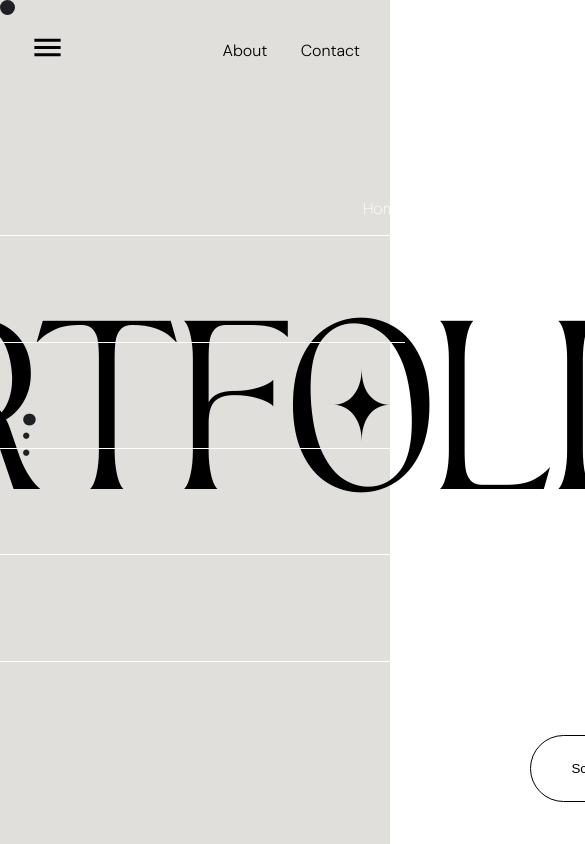
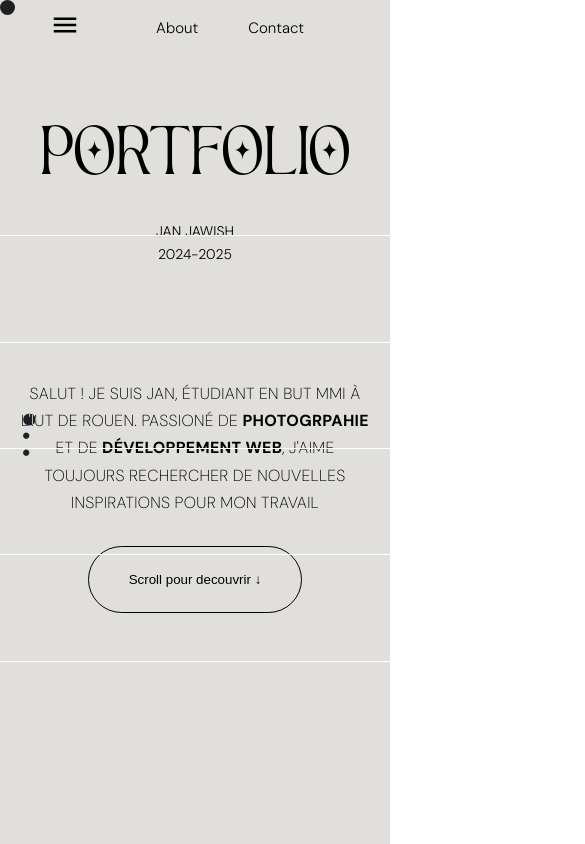
Before and after one commit to drox100t/portfolio, a plain HTML site: page index.html in a window 390 px wide. Shown: the top 844 px of the page, 585 px wide, since content can reach past the window. Drawn offline with Linux system fonts and the light colour scheme.

Commit message:
Mise à jour du portfolio : corrections responsive

```diff
--- a/CSS/style.css
+++ b/CSS/style.css
@@ -218,7 +218,9 @@ header.scroll{
 #titre{
     height: 250px;
     margin-top: 300px;
-    width: 1100px;
+    max-width: 90%;
+width: 100%;
+
 }
 
 #titre h1, #titre p{
@@ -251,7 +253,9 @@ header.scroll{
     display: flex;
     align-items: center;
     justify-content: space-between;
-    width: 1100px;
+    max-width: 90%;
+width: 100%;
+
 }
 
 #presentation aside #div-btn-explore button{
@@ -618,3 +622,148 @@ input{
   color: #333;
   letter-spacing: 1px;
 }
+@media screen and (max-width: 768px) {
+  /* HEADER FIXÉ EN HAUT */
+  header {
+    position: fixed;
+    top: 0;
+    left: 0;
+    width: 100%;
+    padding: 10px 20px;
+    display: flex;
+    justify-content: space-between;
+    align-items: center;
+    background-color: inherit;
+    z-index: 9999;
+  }
+
+  /* BOUTON MENU ≡ */
+  #div-btn-menu {
+    flex-shrink: 0;
+  }
+
+  #btn-menu {
+    width: 30px;
+    height: 30px;
+  }
+
+  /* ABOUT & CONTACT + MENU EN LIGNE ET CENTRÉS */
+  #divNavLinks {
+    display: flex;
+    flex-direction: row;
+    gap: 20px;
+    justify-content: center;
+    flex: 1;
+  }
+
+  .navlinks {
+    font-size: 15px;
+    color: black;
+    font-weight: 400;
+  }
+
+  .navlinks:hover {
+    text-decoration: underline;
+  }
+
+  /* TITRE + NOM + DATE CENTRÉS */
+  #titre {
+    width: 100%;
+    padding: 0 20px;
+    margin-top: 120px;
+    display: flex;
+    flex-direction: column;
+    align-items: center;
+    text-align: center;
+    gap: 15px;
+  }
+
+  #titre h1 {
+    font-size: clamp(50px, 10vw, 100px);
+    margin: 0;
+  }
+
+#prenomdate {
+  display: flex;
+  flex-direction: column;
+  gap: 5px;
+  text-align: center;
+  font-size: 14px;
+  margin-top: 15px; /* ✅ Ajoute cette marge pour aérer */
+}
+
+
+  /* SECTION PRÉSENTATION */
+  #presentation h1 {
+    font-size: 60px;
+  }
+
+ #presentation aside {
+  margin-top: 10px; /* encore plus haut */
+  padding: 0 20px;
+  width: 100%;
+  display: flex;
+  flex-direction: column;
+  align-items: center;
+  text-align: center;
+  gap: 30px;
+}
+
+#texte-presentation p {
+  margin: 0;
+  line-height: 1.7;
+  letter-spacing: 0.3px;
+  word-break: break-word;
+  text-align: center;
+  list-style: none;
+}
+
+
+
+
+  #texte-presentation {
+    width: 100%;
+    text-align: center;
+  }
+
+  #div-btn-explore {
+    text-align: center;
+  }
+
+  /* SECTIONS PROJETS */
+  #section2 {
+    flex-direction: column;
+    height: auto;
+    padding: 50px 20px;
+  }
+
+  #gauche, #droit {
+    width: 100%;
+    height: auto;
+  }
+
+  .anim-image {
+    width: 100%;
+    max-width: 100%;
+  }
+
+  .description-projet {
+    flex-direction: column;
+    gap: 10px;
+  }
+
+  /* FORMULAIRE CONTACT */
+  form article {
+    flex-direction: column;
+    width: 100%;
+  }
+
+  input, textarea {
+    width: 90vw;
+  }
+
+  /* CACHER LE BOUTON "HOME" DANS LE MENU SORTANT */
+  #nav-menu-sortant div a[href="index.html"] {
+    display: none;
+  }
+}
--- a/index.html
+++ b/index.html
@@ -150,12 +150,12 @@
 
             <div id="projet1">
                 <div>
-                    <a href="HTML/dev.html"><img class="anim-image" src="images/unitools.jpg" alt="" loading="lazy"></a>
+                    <a href="https://jawisjan.tpweb.univ-rouen.fr/portfolio/"><img class="anim-image" src="images/portfolio1.png" alt="" loading="lazy"></a>
                 </div>
 
 
                 <div class="description-projet">
-                    <p>UniTools, une application pour aider les étudiants 100% Gratuit</p>
+                    <p>Premier portfolio réalisé lors du S1 de mon année MMI</p>
                     <p>2024</p>
                 </div>
 
@@ -167,11 +167,11 @@
             <div id="projet2">
 
                 <div>
-                    <a href="HTML/photo.html"><img class="anim-image" src="images/affiche.jpg" alt="" loading="lazy"></a>
+                    <a href="http://jawisjan.tpweb.univ-rouen.fr/portfolio3"><img class="anim-image" src="images/portfolio2.png" alt="" loading="lazy"></a>
                 </div>
 
                 <div class="description-projet">
-                    <p>Affiches pour promouvoir UniTools</p>
+                    <p>Troisiéme portfolio réalisé lors de mes vacances d'été pour améliorer mes compétences</p>
                     <p>2025</p>
                 </div>
 
```
Also changed, not shown: HTML/dev.html (+1 -0 lines), images/portfolio1.png (added), 1 other file.
